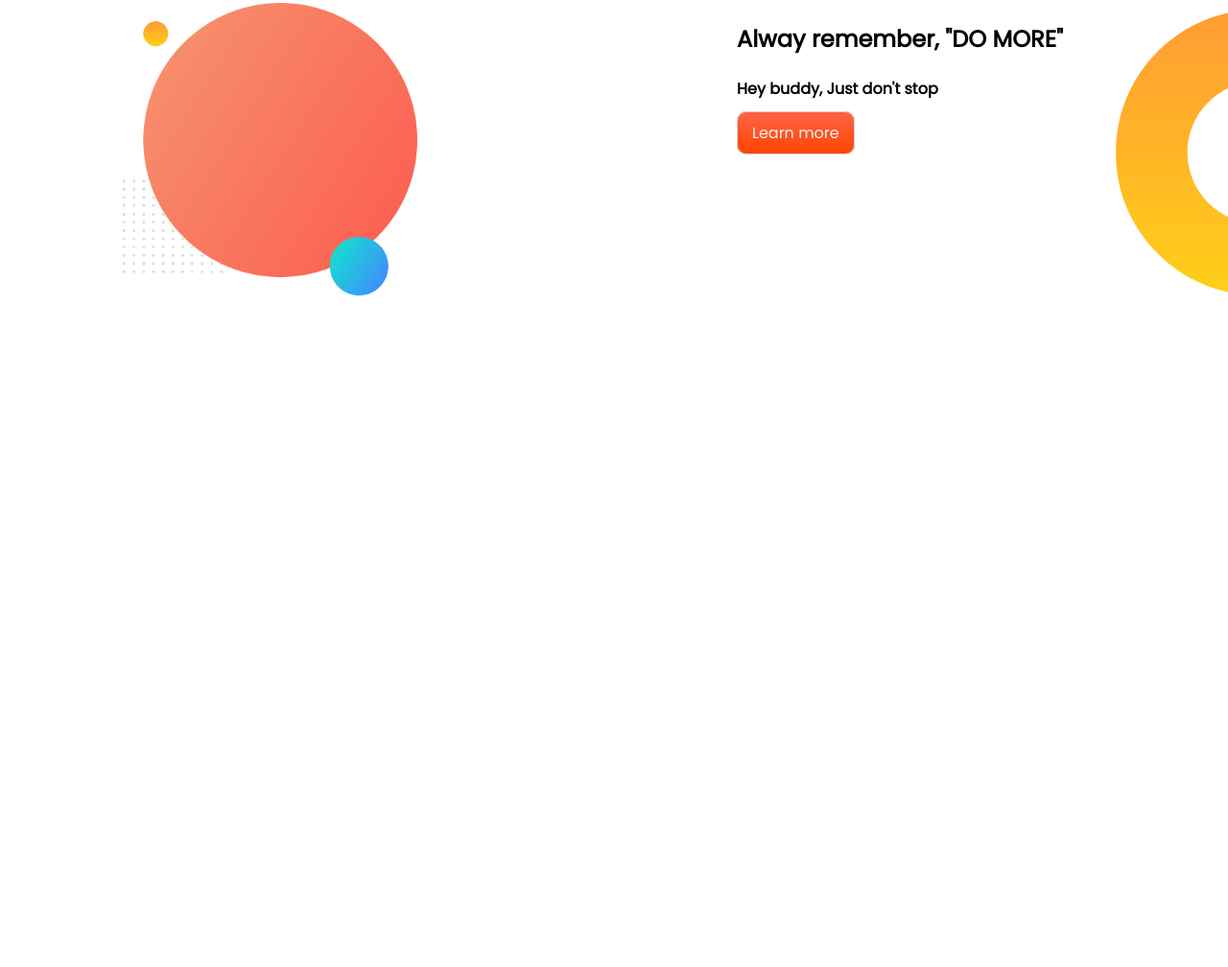
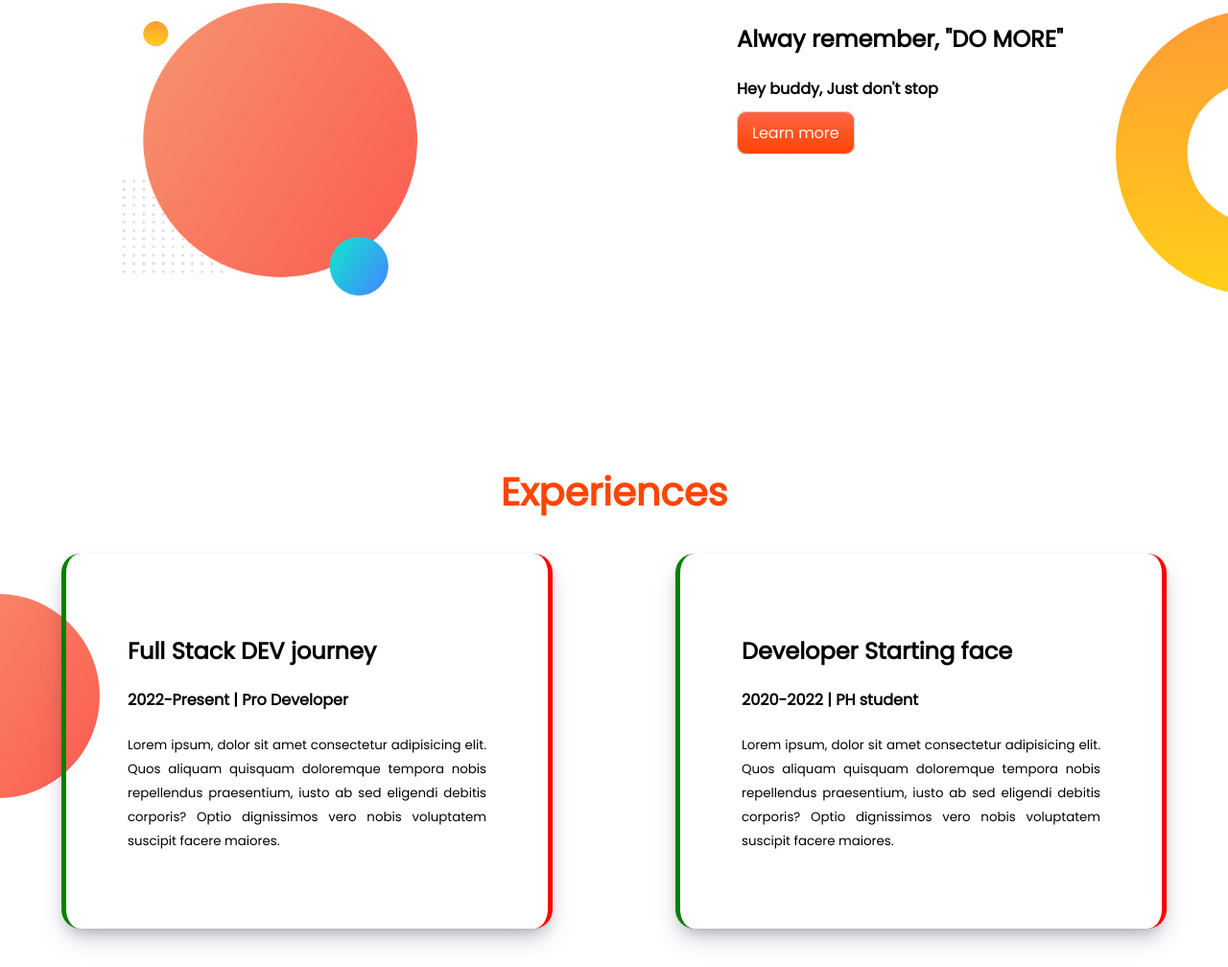
Before and after one commit to ratulinspace/basic_practice_html, a plain HTML site: page index.html in a window 1280 px wide. Shown: the part 734-1742 px from the top of the page at 96% size. Before the commit the page ends 1217 px from the top, so only its background shows below. Drawn offline with Linux system fonts and the light colour scheme.

Commit message:
exp-updated

```diff
--- a/index.html
+++ b/index.html
@@ -17,7 +17,7 @@
 <body>
     <!-- HEADER PART -->
     <header>
-        <section class="top-banner">
+        <section class="top-banner flex-container">
             <div class="w-half">
                 <h1>
                     DEV <span id="spaceLink"><a href="https://www.facebook.com/ratulinspace">@ratulinspace</a></span>'s
@@ -39,7 +39,7 @@
     </header>
     <main>
         <!-- DREAM BIG PART -->
-        <section class="dream-big">
+        <section class="dream-big flex-container">
             <div class="w-half">
                 <img src="images/my-bg.png" alt="">
             </div>
@@ -49,6 +49,26 @@
                 <a target="_blank" class="orange-btn" href="https://google.com">Learn more</a>
             </div>
         </section>
+        <!-- EXPERIENCES PART -->
+        <section class="exp-area">
+            <h1 class="exp-title">Experiences</h1>
+            <div class="flex-container">
+                <div class="exp-box">
+                    <h1>Full Stack DEV journey</h1>
+                    <h4>2022-Present | Pro Developer</h4>
+                    <p><small>Lorem ipsum, dolor sit amet consectetur adipisicing elit. Quos aliquam quisquam doloremque
+                            tempora nobis repellendus praesentium, iusto ab sed eligendi debitis corporis? Optio
+                            dignissimos vero nobis voluptatem suscipit facere maiores.</small></p>
+                </div>
+                <div class="exp-box">
+                    <h1>Developer Starting face</h1>
+                    <h4>2020-2022 | PH student</h4>
+                    <p><small>Lorem ipsum, dolor sit amet consectetur adipisicing elit. Quos aliquam quisquam doloremque
+                            tempora nobis repellendus praesentium, iusto ab sed eligendi debitis corporis? Optio
+                            dignissimos vero nobis voluptatem suscipit facere maiores.</small></p>
+                </div>
+            </div>
+        </section>
     </main>
 </body>
 
--- a/style.css
+++ b/style.css
@@ -8,7 +8,7 @@ body {
     color: orangered;
 }
 
-section {
+.flex-container {
     display: flex;
     margin-bottom: 40px;
 }
@@ -20,6 +20,31 @@ section {
 
 .w-half img {
     width: 80%;
+}
+
+.exp-title {
+    text-align: center;
+    font-size: 40px;
+    color: orangered;
+}
+
+.exp-box {
+    width: 50%;
+    padding: 5%;
+    margin-left: 5%;
+    margin-right: 5%;
+    text-align: justify;
+    box-shadow: rgba(50, 50, 93, 0.25) 0px 13px 27px -5px, rgba(0, 0, 0, 0.3) 0px 8px 16px -8px;
+
+    border-left: 5px solid green;
+    border-right: 5px solid red;
+    border-radius: 20px;
+}
+
+.exp-area {
+    background-image: url(images/exp-bg.png);
+    background-repeat: no-repeat;
+    background-position: left;
 }
 
 .orange-btn {
```
Also changed, not shown: images/jhankar2.png (deleted).
